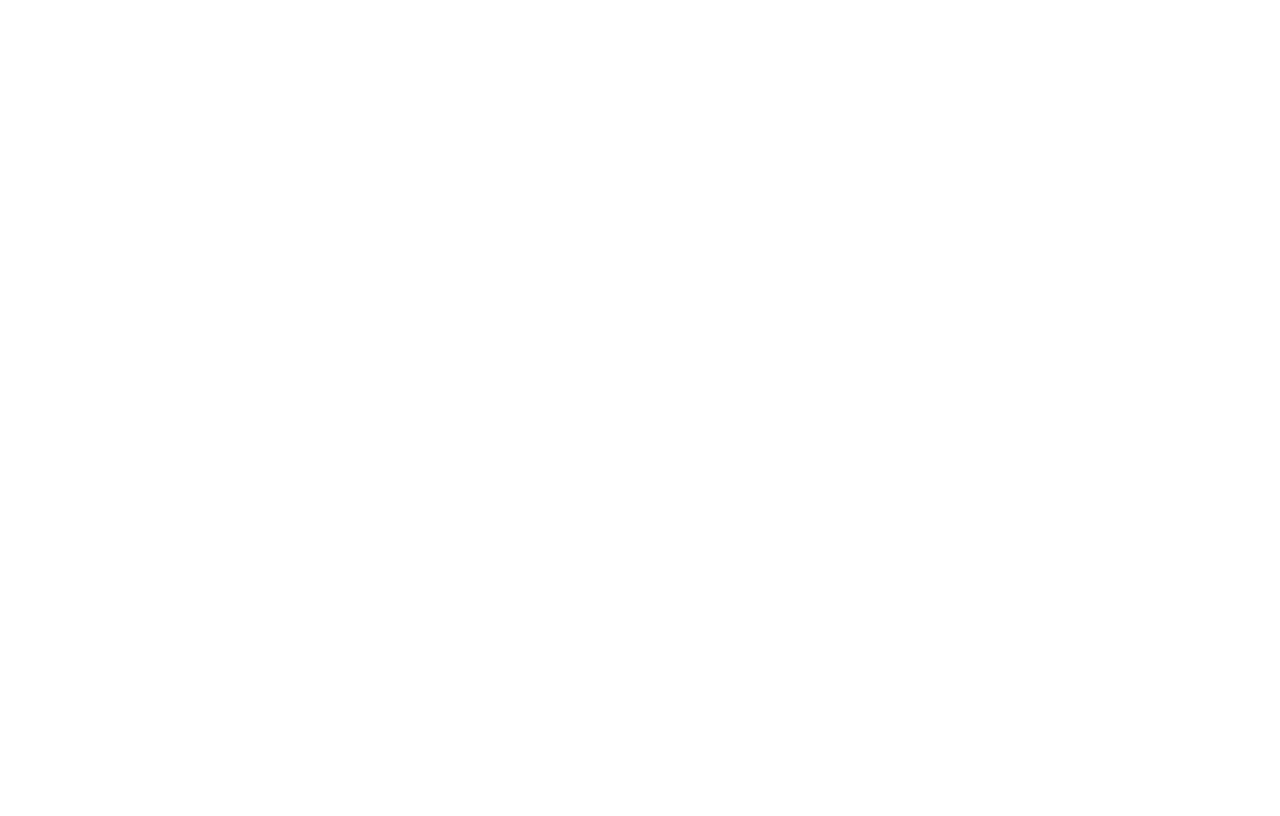
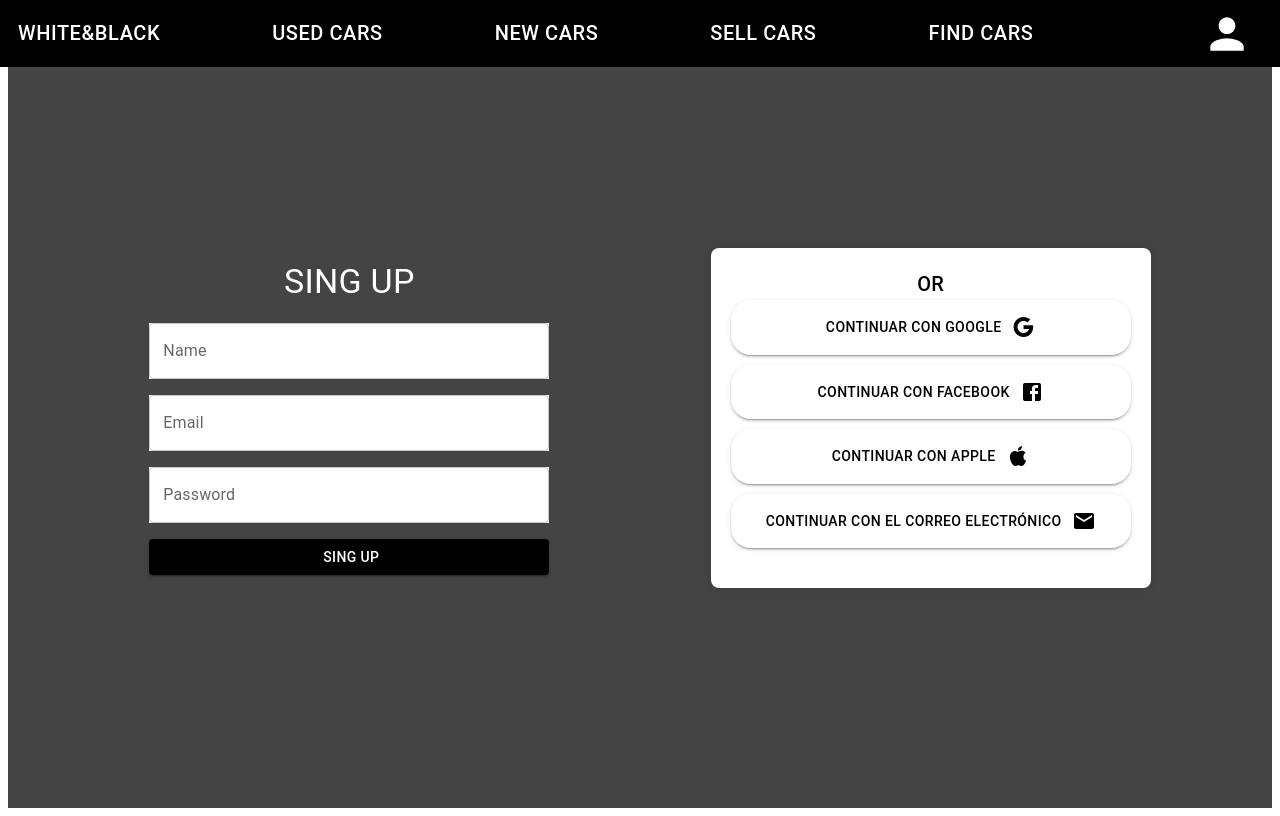
Before and after one commit to CristoferCalcinas/ProyectoFinalTallerDeProgramacion, a React (Create React App) app in the folder Frontend/: page / in a window 1280 px wide. Built offline with nearby package versions, Linux system fonts and the light colour scheme.

Commit message:
Subiendo la interfaz de registro

```diff
--- a/Frontend/package.json
+++ b/Frontend/package.json
@@ -5,13 +5,14 @@
   "dependencies": {
     "@emotion/react": "^11.11.1",
     "@emotion/styled": "^11.11.0",
-    "@mui/material": "^5.14.17",
+    "@mui/icons-material": "^5.14.18",
+    "@mui/material": "^5.14.18",
     "@testing-library/jest-dom": "^5.17.0",
     "@testing-library/react": "^13.4.0",
     "@testing-library/user-event": "^13.5.0",
     "react": "^18.2.0",
     "react-dom": "^18.2.0",
-    "react-scripts": "5.0.1",
+    "react-scripts": "^5.0.1",
     "web-vitals": "^2.1.4"
   },
   "scripts": {
--- a/Frontend/src/App.js
+++ b/Frontend/src/App.js
@@ -1,8 +1,15 @@
+import LoginForm from "./Components/organismos/LoginForm";
+import NavBar from "./Components/organismos/NavBar";
 
 function App() {
   return (
     <div className="App">
-
+      <div>
+        <NavBar />
+      </div>
+      <div>
+        <LoginForm />
+      </div>
     </div>
   );
 }
--- /dev/null
+++ b/Frontend/src/Components/atomos/BasicButton.js
@@ -0,0 +1,10 @@
+import * as React from "react";
+import Button from "@mui/material/Button";
+
+export default function BasicButton({ label, onClick, textColor, size, fontColor, margin, width, padding}) {
+  return (
+    <Button onClick={onClick} style={{color:textColor, fontSize:size, backgroundColor:fontColor, marginTop:margin, width:width, padding:padding}}>
+      {label}
+    </Button>
+  );
+}
--- /dev/null
+++ b/Frontend/src/Components/atomos/TextInput.js
@@ -0,0 +1,8 @@
+import React from 'react';
+import TextField from '@mui/material/TextField';
+
+const TextInput = ({ label, id, margin, width, background}) => {
+  return <TextField label={label} id={id} margin={margin} style={{width:width, backgroundColor:background}} />;
+};
+
+export default TextInput;
--- /dev/null
+++ b/Frontend/src/Components/organismos/LoginForm.js
@@ -0,0 +1,106 @@
+import * as React from 'react';
+import Box from '@mui/material/Box';
+import Typography from '@mui/material/Typography';
+import Button from '@mui/material/Button';
+import TextInput from '../atomos/TextInput';
+import GoogleIcon from '@mui/icons-material/Google';
+import FacebookIcon from '@mui/icons-material/Facebook';
+import AppleIcon from '@mui/icons-material/Apple';
+import EmailIcon from '@mui/icons-material/Email';
+
+export default function Page() {
+  return (
+    <Box
+      sx={{
+        display: 'flex',
+        flexDirection: 'row',
+        alignItems: 'center',
+        justifyContent: 'space-evenly',
+        minHeight: '100vh',
+        backgroundColor: '#444',
+      }}
+    >
+      <Box
+        sx={{
+          display: 'flex',
+          flexDirection: 'column',
+          alignItems: 'center',
+          marginTop: '20px',
+          padding: '20px',
+          borderRadius: '20px',
+          marginRight: '10px',
+        }}
+      >
+        <Typography variant="h4" style={{ marginBottom: '20px', color:'white'}}>SING UP</Typography>
+        <TextInput label={'Name'} margin="none" width={'400px'} background={'#fff'} />
+        <TextInput label={'Email'} margin="normal" width={'400px'} background={'#fff'}/>
+        <TextInput label={'Password'} margin="dense" width={'400px'} background={'#fff'}/>
+
+        <Button
+          variant="contained"
+          color="secondary"
+          startIcon={<Typography variant="h6"></Typography>}
+          style={{ width: '400px', marginTop: '12px', backgroundColor: '#000', color: '#fff' }}
+        >
+          SING UP
+        </Button>
+      </Box>
+
+      <Box
+        sx={{
+          display: 'flex',
+          flexDirection: 'column',
+          alignItems: 'center',
+          marginTop: '20px',
+          padding: '20px',
+          backgroundColor: '#fff',
+          borderRadius: '8px',
+          boxShadow: '0 0 10px rgba(0, 0, 0, 0.1)',
+          marginLeft: '10px',
+        }}
+      >
+        <Typography variant="h6">OR</Typography>
+
+        <form>
+          <Box sx={{ display: 'flex', flexDirection: 'column', marginBottom: '10px', alignItems: 'center' }}>
+            <Button
+              variant="contained"
+              color="primary"
+              style={{ width: '400px', padding: '15px', marginBottom: '10px', backgroundColor: '#fff', color: '#000', borderRadius: '20px' }}
+            >
+              Continuar con Google
+              <GoogleIcon style={{ marginLeft: '10px' }} />
+            </Button>
+
+            <Button
+              variant="contained"
+              color="primary"
+              style={{ width: '400px', padding: '15px', marginBottom: '10px', backgroundColor: '#fff', color: '#000', borderRadius: '20px' }}
+            >
+              Continuar con Facebook
+              <FacebookIcon style={{ marginLeft: '10px' }} />
+            </Button>
+
+            <Button
+              variant="contained"
+              color="primary"
+              style={{ width: '400px', padding: '15px', marginBottom: '10px', backgroundColor: '#fff', color: '#000', borderRadius: '20px' }}
+            >
+              Continuar con Apple
+              <AppleIcon style={{ marginLeft: '10px' }} />
+            </Button>
+
+            <Button
+              variant="contained"
+              color="primary"
+              style={{ width: '400px', padding: '15px', marginBottom: '10px', backgroundColor: '#fff', color: '#000', borderRadius: '20px' }}
+            >
+              Continuar con el correo electrónico
+              <EmailIcon style={{ marginLeft: '10px' }} />
+            </Button>
+          </Box>
+        </form>
+      </Box>
+    </Box>
+  );
+}
--- /dev/null
+++ b/Frontend/src/Components/organismos/NavBar.js
@@ -0,0 +1,48 @@
+import * as React from 'react';
+import Stack from '@mui/material/Stack';
+import Box from '@mui/material/Box';
+import BasicButtons from '../atomos/BasicButton';
+import IconButton from '@mui/material/IconButton';
+import PersonIcon from '@mui/icons-material/Person';
+
+export default function NavBar() {
+  const navBarContainerStyle = {
+    position: 'fixed',
+    top: 0,
+    left: 0,
+    width: '100%',
+    backgroundColor: '#000',
+    padding: '10px',
+    display: 'flex',
+    justifyContent: 'space-between',
+    alignItems: 'center',
+  };
+
+  const logoStyle = {
+    color: '#fff',
+    fontSize: '50px'
+  };
+
+  const logoContainerStyle = {
+    position: 'absolute',
+    marginRight: '30px',
+    right: '10px',
+  };
+
+  return (
+    <Box sx={navBarContainerStyle}>
+      <Stack spacing={12} direction="row">
+        <BasicButtons label='White&Black' size={20} textColor={'#fff'} />
+        <BasicButtons label='Used Cars' size={20} textColor={'#fff'} />
+        <BasicButtons label='New Cars' size={20} textColor={'#fff'} />
+        <BasicButtons label='Sell Cars' size={20} textColor={'#fff'} />
+        <BasicButtons label='Find Cars' size={20} textColor={'#fff'} />
+      </Stack>
+      <Box sx={logoContainerStyle}>
+        <IconButton color="inherit" aria-label="menu">
+          <PersonIcon sx={logoStyle} />
+        </IconButton>
+      </Box>
+    </Box>
+  );
+}
```
Also changed, not shown: Frontend/src/Components/moleculas/FirstMolecula.js (added, +8 -0 lines), Frontend/src/Components/atomos/firstAtomo.js (deleted), Frontend/src/Components/moleculas/firstMoleculas.js (deleted), Frontend/src/Components/organismos/firstOrganismo.js (deleted), 1 other file (tests, documents, lock files or other folders).
